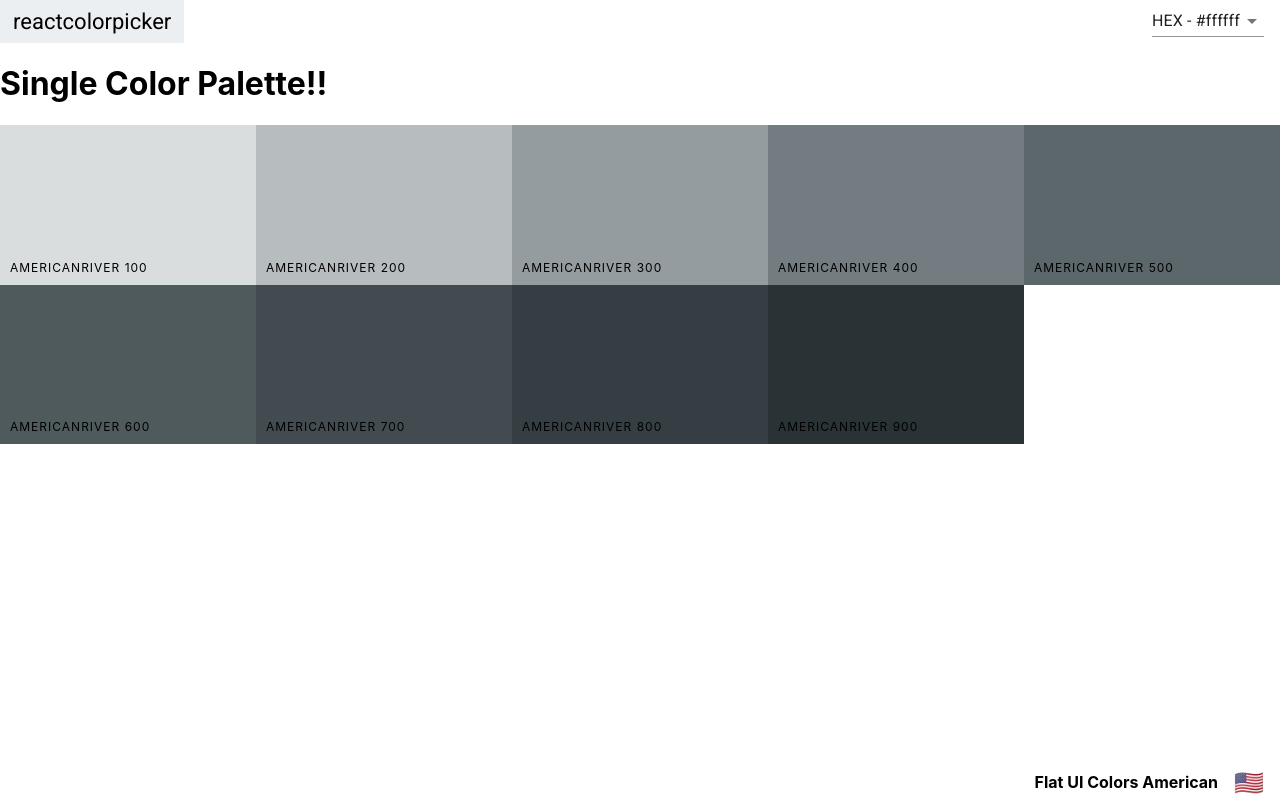
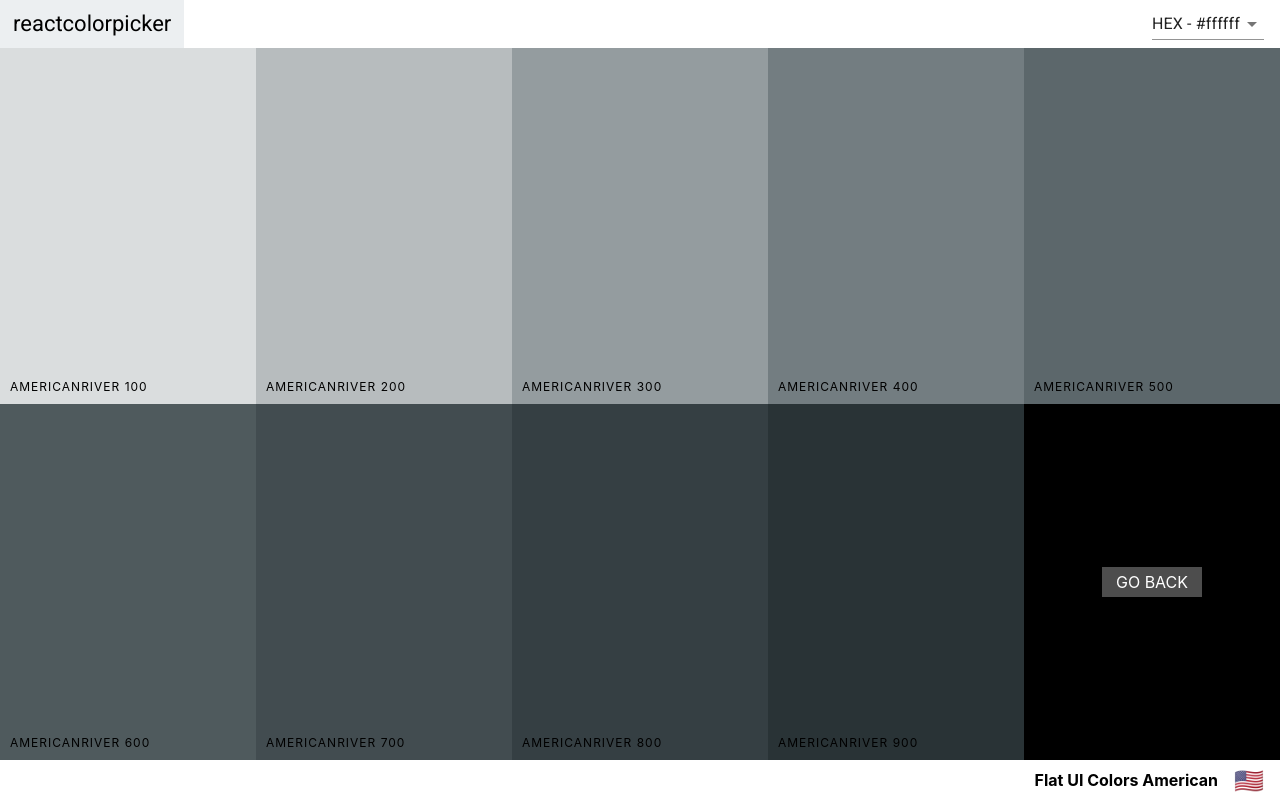
Before and after one commit to Keo222/color-app, a React (Create React App) app: page /palette/flat-ui-colors-american/americanriver in a window 1280 px wide. Built offline with nearby package versions, Linux system fonts and the light colour scheme.

Commit message:
added go back box and changed single palette boxes style

```diff
--- a/src/ColorBox.css
+++ b/src/ColorBox.css
@@ -8,7 +8,15 @@
     margin-bottom: -4px;
 }
 
-.copy-button {
+.SingleColorPalette .ColorBox {
+    height: 50%;
+}
+
+.ColorBox.go-back {
+    background-color: black;
+}
+
+.copy-button, .back-button {
     width: 100px;
     height: 30px;
     position: absolute;
@@ -25,8 +33,12 @@
     color: white;
     text-transform: uppercase;
     border: none;
+}
+
+.copy-button {
     opacity: 0;
 }
+
 
 .ColorBox:hover .copy-button {
     opacity: 1;
--- a/src/SingleColorPalette.js
+++ b/src/SingleColorPalette.js
@@ -2,6 +2,8 @@
 import ColorBox from './ColorBox';
 import Navbar from './Navbar';
 import PaletteFooter from './PaletteFooter';
+
+import { Link } from 'react-router-dom';
 
 export default class SingleColorPalette extends Component {
     constructor(props){
@@ -27,17 +29,19 @@
         this.setState({format: val})
     }
     render() {
-        const { paletteName, emoji } = this.props.palette;
+        const { paletteName, emoji, id } = this.props.palette;
         const { format } = this.state;
         const colorBoxes = this._shades.map(c => (
             <ColorBox name={c.name} key={c.name} background={c[format]} showLink={false} />
         ));
         return (
-            <div className="Palette">
+            <div className="SingleColorPalette Palette">
             <Navbar changeFormat={this.changeFormat} showSlider={false}/>
-                <h1>Single Color Palette!!</h1>
                 <div className="Palette-colors">
                     {colorBoxes}
+                    <div className="go-back ColorBox">
+                        <Link to={`/palette/${id}`} className="back-button">GO BACK</Link>
+                    </div>
                 </div>
                 <PaletteFooter paletteName={paletteName} emoji={emoji} />
             </div>
```
